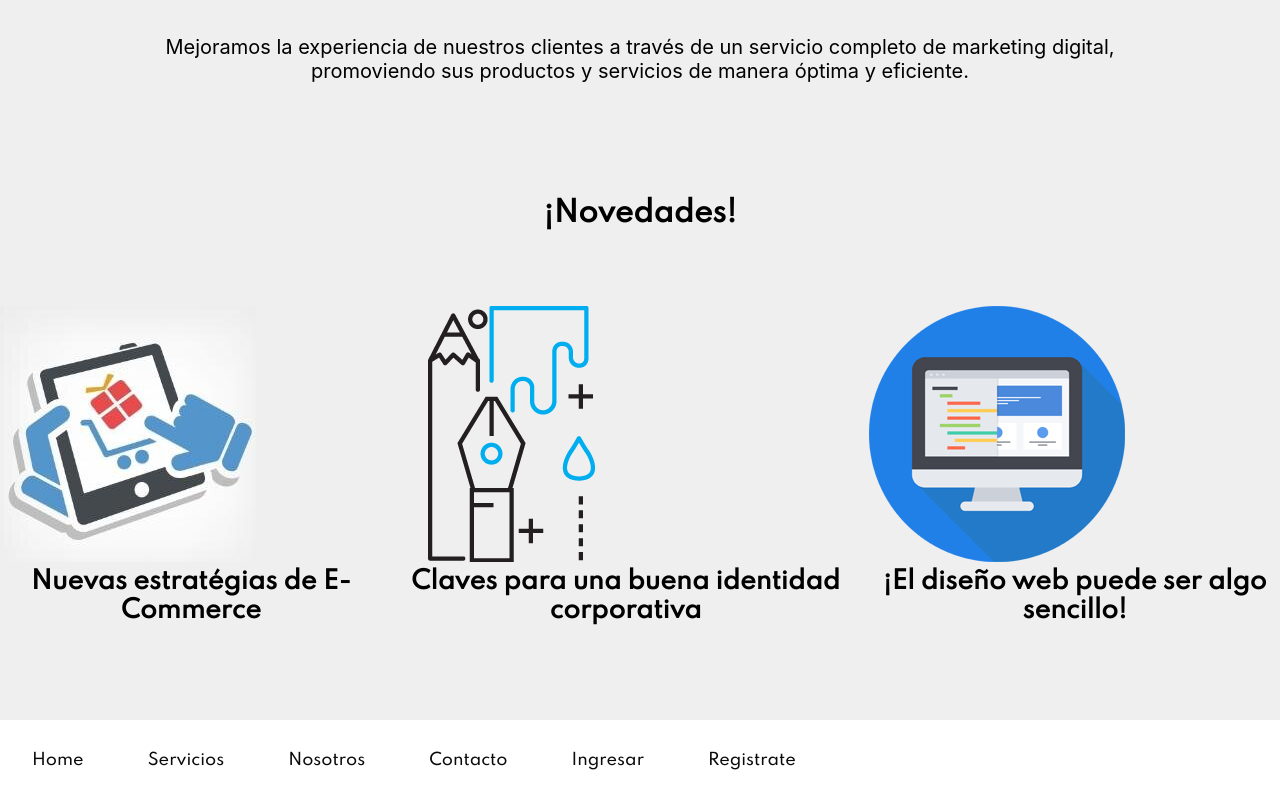
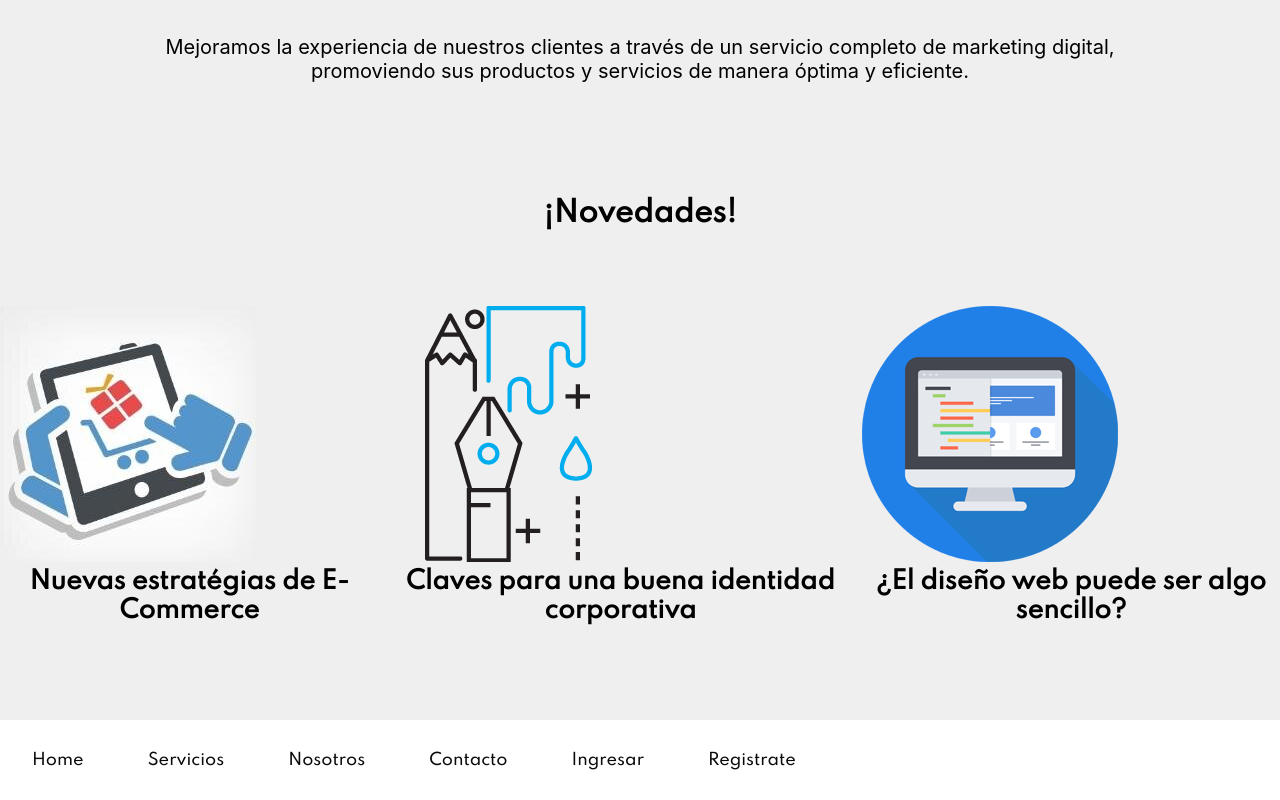
Before and after one commit to Nakarymartin/nakarymartin, a plain HTML site: page index.html in a window 1280 px wide. Shown: the part 1883-2683 px from the top of the page. Drawn offline with nearby package versions, Linux system fonts and the light colour scheme.

Commit message:
cambie un articulo

```diff
--- a/index.html
+++ b/index.html
@@ -105,7 +105,7 @@
                 </div>
                 <div class="p-2" class="d-flex justify-content-center" class="d-flex flex-column">
                     <img src="./imagenes/diseño web.png" title="Diseño Web">
-                    <h4 class="subtitulosBlack">¡El diseño web puede ser algo sencillo!</h4>
+                    <h4 class="subtitulosBlack">¿El diseño web puede ser algo sencillo?</h4>
                 </div>
             </div>
         </div>
```
